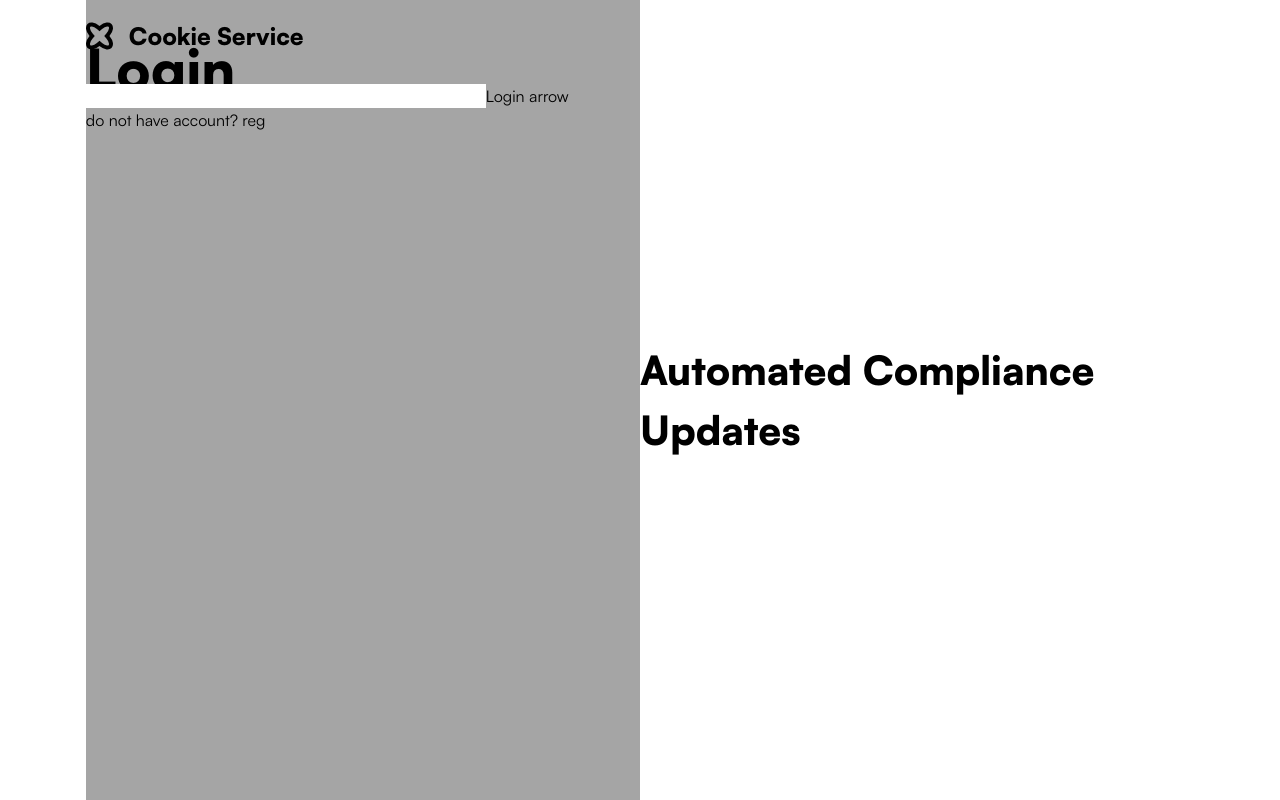
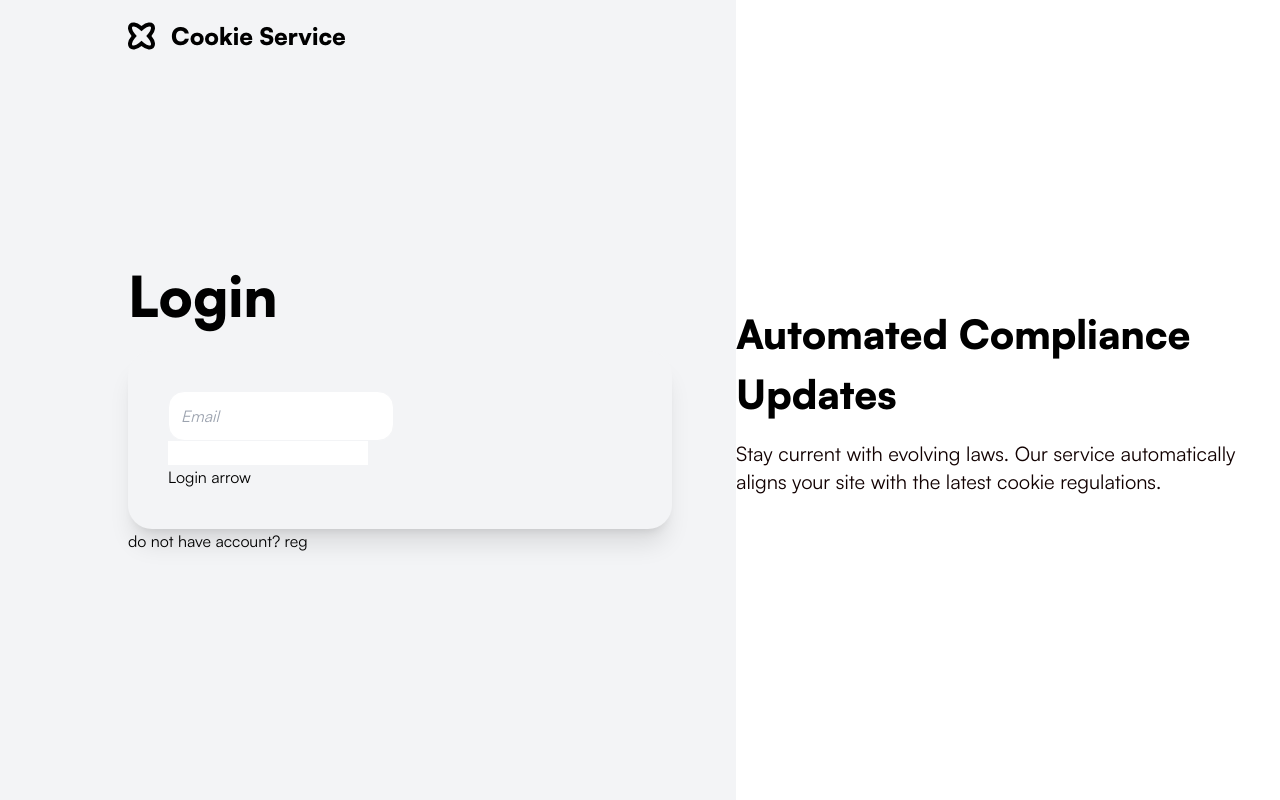
Before and after one commit to al1yew/cookies_app_submission, a Next.js app: page /login in a window 1280 px wide. Built offline with nearby package versions, Linux system fonts and the light colour scheme.

Commit message:
Mar 4, 2024, 10:17 PM

```diff
--- a/app/(noDefaultLayout)/login/page.tsx
+++ b/app/(noDefaultLayout)/login/page.tsx
@@ -5,13 +5,11 @@ import Link from "next/link";
 const Login = () => {
   return (
     <section className="w-full relative h-screen flex justify-center items-center">
-      <Container>
-        <div className="flex w-full justify-center items-center h-screen ">
-          <div className="bg-[#A5A5A5] lg:flex-1 h-full py-5">
-            <div className="logo">
+      <div className="flex w-full justify-center items-center h-screen flex-wrap">
+        <div className="bg-gray-100 lg:flex-1 h-full py-5 flex flex-col justify-between px-4 lg:pl-20 lg:pr-8 xl:pl-32 xl:pr-16">
           <Link
             href="/"
-                className="flexStart [&>*:first-child]:hover:rotate-180"
+            className="flexStart w-fit [&>*:first-child]:hover:rotate-180"
           >
             <Image
               src="/images/logo.svg"
@@ -22,22 +20,34 @@ const Login = () => {
             />
             <span className="ml-4 font-black text-2xl">Cookie Service</span>
           </Link>
-            </div>
-            <h1 className="font-black lg:text-[56px] text-2xl">Login</h1>
-            <form action="">
-              <input type="text" />
+          <div>
+            <h1 className="font-black lg:text-[56px] text-2xl mb-10">Login</h1>
+            <form
+              action=""
+              className="rounded-3xl bg-gray-100 flex flex-col justify-between items-start p-10 shadow-xl"
+            >
+              <input
+                type="text"
+                className="p-3 bg-white text-gray-100 italic border border-gray-100 rounded-2xl"
+                placeholder="Email"
+              />
               <input type="password" name="" id="" />
               <button>Login arrow</button>
             </form>
             <div>do not have account? reg</div>
           </div>
-          <div className="right hidden lg:flex-1 lg:flex lg:flex-col gap-4">
+          <div></div>
+        </div>
+        <div className="right lg:flex-1 flex flex-col gap-4">
           <h1 className="font-black text-[40px]">
             Automated Compliance Updates
           </h1>
+          <p className="font-medium text-xl text-[#110000]">
+            Stay current with evolving laws. Our service automatically aligns
+            your site with the latest cookie regulations.
+          </p>
         </div>
       </div>
-      </Container>
     </section>
   );
 };
```
Lines whose indentation alone changed are shown as unchanged.
